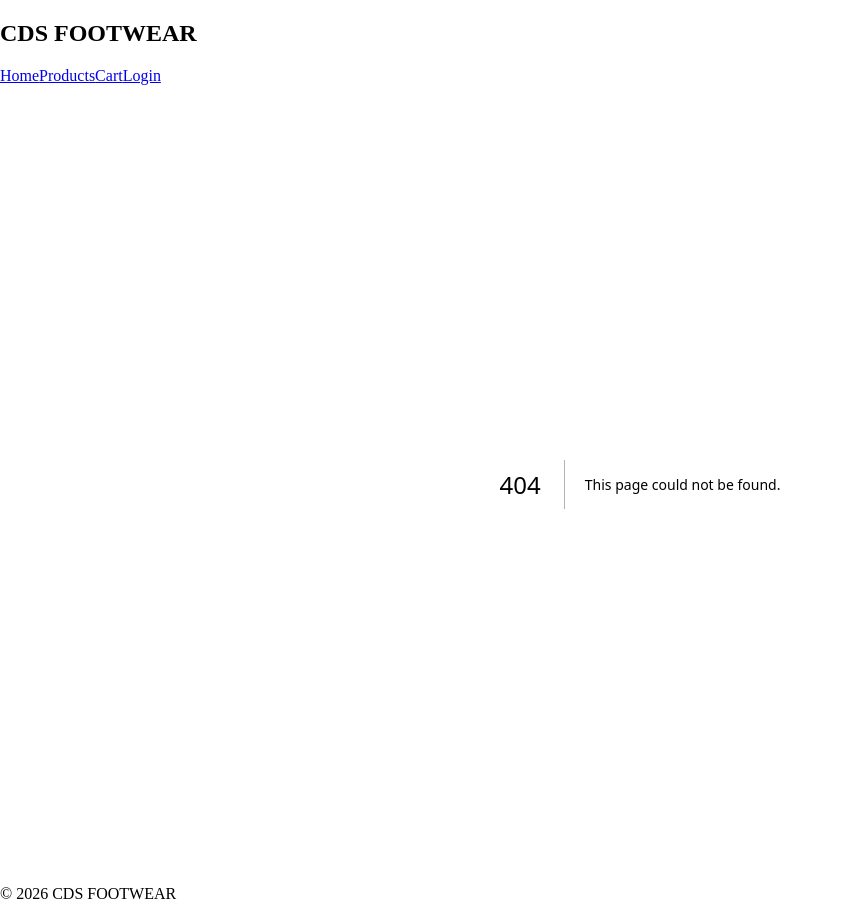
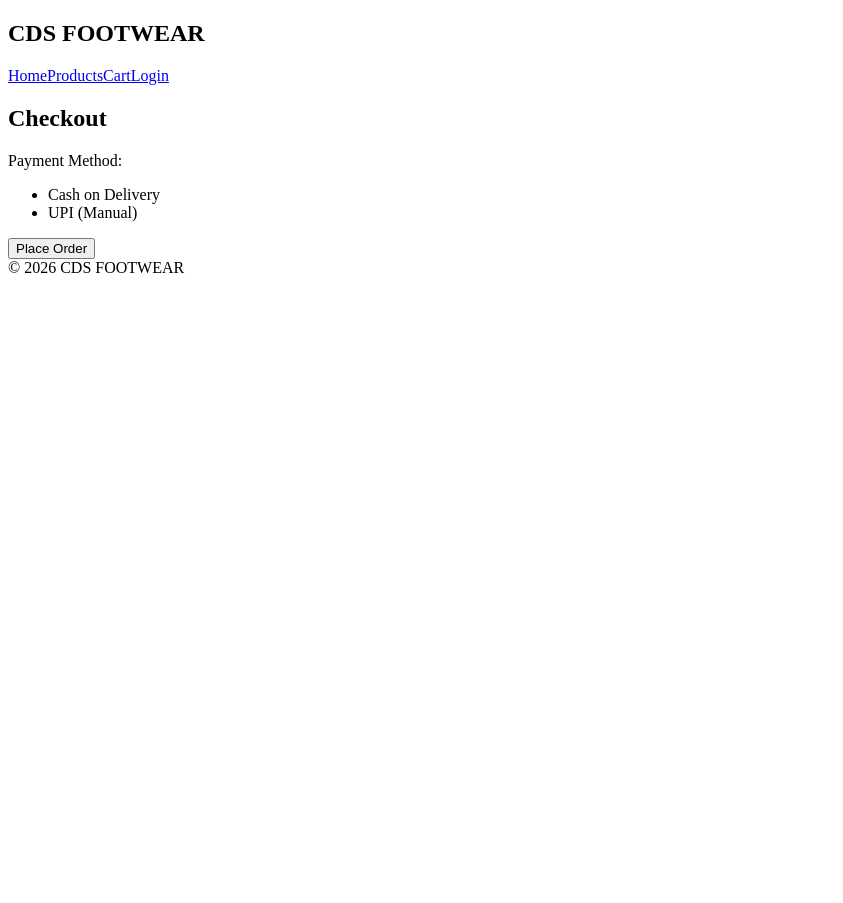
Before and after one commit to hdkanshu/cds-footwear, a Next.js app: page /checkout in a window 1280 px wide. Before the commit this address had no page. Shown: the whole page, without its empty margins (0-843 px from the left). After the commit the page ends 800 px from the top, so only its background shows below. Built offline with nearby package versions, Linux system fonts and the light colour scheme.

Commit message:
Create page.js

```diff
--- /dev/null
+++ b/app/checkout/page.js
@@ -0,0 +1,20 @@
+export default function Checkout() {
+  return (
+    <div>
+      <h2 className="text-2xl font-semibold">
+        Checkout
+      </h2>
+
+      <p className="mt-2">Payment Method:</p>
+
+      <ul className="list-disc ml-5">
+        <li>Cash on Delivery</li>
+        <li>UPI (Manual)</li>
+      </ul>
+
+      <button className="mt-4 px-4 py-2 border">
+        Place Order
+      </button>
+    </div>
+  );
+}
```
